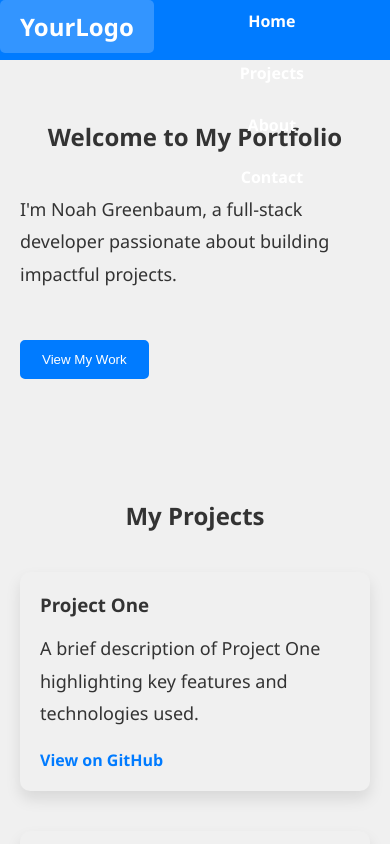
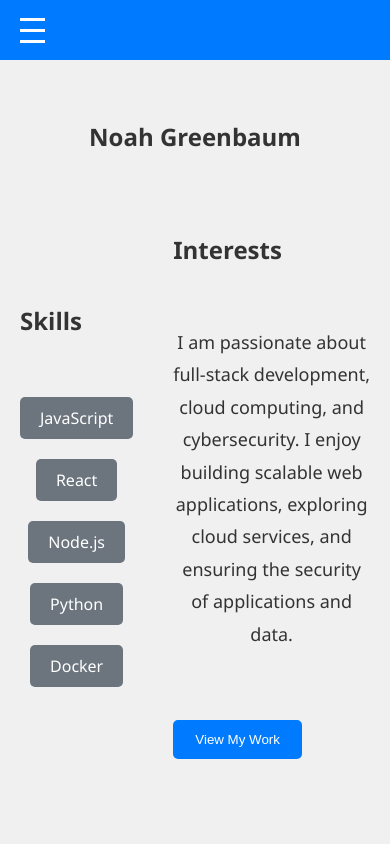
Before and after one commit to Noahg444/Noah-Personal-Portfolio, a React (Create React App) app: page / in a window 390 px wide. Shown: the top 844 px of the page. Built offline with nearby package versions, Linux system fonts and the light colour scheme.

Commit message:
Added skills section, Hamburger NavBar, and Updated minimal home page

```diff
--- a/src/components/About.js
+++ b/src/components/About.js
@@ -6,8 +6,12 @@ const About = () => {
         <section id="about">
             <h2>About Me</h2>
             <div className="about-content">
-                <img src="path/to/your/profile.jpg" alt="Your Name" />
-                <p>I'm a developer with a strong interest in building applications that solve real-world problems. I enjoy working with modern technologies and always look forward to learning new skills.</p>
+                <img src="https://via.placeholder.com/200" alt="Your Name" />
+                <div className="about-text">
+                    <p>I am a dedicated developer with a passion for creating innovative solutions. My journey in software development started with a curiosity for how things work, and it has grown into a fulfilling career.</p>
+                    <p>With expertise in React, JavaScript, and other modern web technologies, I strive to build applications that not only meet user needs but also provide a seamless experience. I'm always exploring new tools and frameworks to enhance my skill set.</p>
+                    <p>Beyond coding, I enjoy participating in hackathons, contributing to open-source projects, and connecting with fellow developers.</p>
+                </div>
             </div>
         </section>
     );
--- a/src/components/Home.js
+++ b/src/components/Home.js
@@ -4,9 +4,29 @@ import './../styles/main.css';
 const Home = () => {
     return (
         <section id="home">
-            <h1>Welcome to My Portfolio</h1>
-            <p>I'm Noah Greenbaum, a full-stack developer passionate about building impactful projects.</p>
-            <button onClick={() => window.location.href = '#projects'}>View My Work</button>
+            <h1>Noah Greenbaum</h1>
+            <div className="about-content">
+                <div className="skills">
+                    <h2>Skills</h2>
+                    <ul className="skills-list">
+                        <li>JavaScript</li>
+                        <li>React</li>
+                        <li>Node.js</li>
+                        <li>Python</li>
+                        <li>Docker</li>
+                    </ul>
+                </div>
+
+                <div className="interests">
+                    <h2>Interests</h2>
+                    <p>
+                        I am passionate about full-stack development, cloud computing, and cybersecurity.
+                        I enjoy building scalable web applications, exploring cloud services, and ensuring
+                        the security of applications and data.
+                    </p>
+                    <button onClick={() => window.location.href = '#projects'}>View My Work</button>
+                </div>
+            </div>
         </section>
     );
 };
--- a/src/components/Navbar.js
+++ b/src/components/Navbar.js
@@ -1,13 +1,20 @@
-import React from 'react';
+import React, { useState } from 'react';
 import './../styles/main.css';
 
 const Navbar = () => {
+    const [menuOpen, setMenuOpen] = useState(false);
+    const handleMenuToggle = () => {
+        setMenuOpen(!menuOpen);
+    };
+
     return (
         <nav>
-            <div className="logo">
-                <a href="#home">YourLogo</a>
+            <div className="menu-icon" onClick={handleMenuToggle}>
+                <div className={menuOpen ? 'line open' : 'line'}></div>
+                <div className={menuOpen ? 'line open' : 'line'}></div>
+                <div className={menuOpen ? 'line open' : 'line'}></div>
             </div>
-            <ul>
+            <ul className={menuOpen ? 'nav-links open' : 'nav-links'}>
                 <li><a href="#home">Home</a></li>
                 <li><a href="#projects">Projects</a></li>
                 <li><a href="#about">About</a></li>
--- a/src/styles/main.css
+++ b/src/styles/main.css
@@ -1,4 +1,4 @@
-/* Reset default browser styles */
+/* Global Styles */
 * {
     margin: 0;
     padding: 0;
@@ -8,41 +8,31 @@
 body {
     font-family: 'Segoe UI', Tahoma, Geneva, Verdana, sans-serif;
     background: #f0f0f0;
-    /* Light grey background */
     color: #333;
-    /* Dark text color */
-    margin: 0;
-    padding: 0;
     padding-top: 0;
-    /* Remove the padding-top */
 }
 
+/* Navigation */
 nav {
     position: fixed;
+    top: 0;
+    z-index: 1000;
     width: 100%;
+    height: 60px;
     background: #007BFF;
-    /* Blue background */
     padding: 10px 0;
     backdrop-filter: blur(10px);
-    top: 0;
-    /* Ensure nav is fixed at the top */
-    z-index: 1000;
-    /* Keep nav above other content */
-    height: 60px;
-    /* Set a fixed height for nav */
+    display: flex;
+    align-items: center;
+    justify-content: space-between;
 }
 
-nav ul {
+.nav-links {
+    display: flex;
     list-style: none;
-    display: flex;
-    justify-content: flex-end;
-
+    justify-content: center;
     gap: 20px;
-    padding-right: 50px;
-}
-
-nav li {
-    list-style: none;
+    /* Removed unnecessary padding */
 }
 
 nav a {
@@ -58,6 +48,34 @@ nav a:hover {
     border-radius: 5px;
 }
 
+/* Menu Icon */
+.menu-icon {
+    display: none;
+    flex-direction: column;
+    cursor: pointer;
+    padding: 10px 20px;
+}
+
+.menu-icon .line {
+    width: 25px;
+    height: 3px;
+    background: #fff;
+    margin: 4px 0;
+    transition: all 0.3s ease;
+}
+
+.menu-icon .line.open:nth-child(1) {
+    transform: rotate(45deg) translate(5px, 5px);
+}
+
+.menu-icon .line.open:nth-child(2) {
+    opacity: 0;
+}
+
+.menu-icon .line.open:nth-child(3) {
+    transform: rotate(-45deg) translate(7px, -7px);
+}
+
 /* Sections */
 section {
     padding: 80px 100px;
@@ -71,7 +89,7 @@ section h2 {
 
 section p {
     max-width: 800px;
-    margin: 0 auto 20px auto;
+    margin: 0 auto 20px;
     line-height: 1.8;
     font-size: 18px;
 }
@@ -80,9 +98,7 @@ section p {
 button {
     padding: 10px 20px;
     background: #007BFF;
-    /* Blue background */
     color: #fff;
-    /* White text */
     border: 2px solid #007BFF;
     border-radius: 5px;
     cursor: pointer;
@@ -91,16 +107,15 @@ button {
 
 button:hover {
     background: #0056b3;
-    /* Darker blue on hover */
-    color: #fff;
 }
 
-/* Project Cards */
+/* Project List */
 .project-list {
     display: flex;
     flex-wrap: wrap;
     justify-content: center;
     gap: 40px;
+    margin: 0 auto;
 }
 
 .project-card {
@@ -135,7 +150,7 @@ button:hover {
     text-decoration: underline;
 }
 
-/* Contact Form */
+/* Forms */
 form {
     max-width: 600px;
     margin: 0 auto;
@@ -179,16 +194,36 @@ footer p {
     margin: 0;
 }
 
-/* Media Queries for Responsiveness */
+/* Media Queries */
 @media (max-width: 768px) {
-    nav ul {
+    .menu-icon {
+        display: flex;
+    }
+
+    .nav-links {
+        position: fixed;
+        top: 60px;
+        right: 0;
+        width: 100%;
+        height: calc(100vh - 60px);
+        background: #007BFF;
         flex-direction: column;
         align-items: center;
-        padding-right: 0;
+        justify-content: center;
+        transform: translateX(100%);
+        transition: transform 0.3s ease-in-out;
     }
 
-    nav li {
-        margin-bottom: 10px;
+    .nav-links.open {
+        transform: translateX(0);
+    }
+
+    .nav-links li {
+        margin: 20px 0;
+    }
+
+    .nav-links a {
+        font-size: 24px;
     }
 
     section {
@@ -205,27 +240,18 @@ footer p {
     }
 }
 
-/* Logo */
-.logo {
-    float: left;
-    margin-left: 50px;
-}
-
-.logo a {
-    color: #fff;
-    font-size: 24px;
-    text-decoration: none;
-    font-weight: bold;
-}
-
-/* Clearfix for nav */
+/* Clearfix */
 nav::after {
     content: "";
     display: table;
     clear: both;
 }
 
-/* Home Section Button */
+/* Home Section */
+#home {
+    margin-top: 60px;
+}
+
 #home button {
     margin-top: 30px;
 }
@@ -236,6 +262,68 @@ nav::after {
     align-items: center;
     justify-content: center;
     gap: 40px;
+    flex-wrap: wrap;
+}
+
+/* Skills Section */
+.skills {
+    margin-top: 40px;
+    text-align: center;
+    display: flex;
+    justify-content: space-between;
+    align-items: flex-start;
+    gap: 40px;
+    flex-wrap: wrap;
+}
+
+.skills h2 {
+    margin-bottom: 20px;
+}
+
+.skills-list {
+    display: flex;
+    justify-content: center;
+    gap: 20px;
+    flex-wrap: wrap;
+}
+
+.skills-list li {
+    list-style: none;
+    background: #6c757d;
+    /* Less prominent color */
+    color: #fff;
+    padding: 10px 20px;
+    border-radius: 5px;
+}
+
+/* Interests Section */
+.interests {
+    margin-top: 40px;
+    text-align: center;
+    display: flex;
+    justify-content: space-between;
+    align-items: flex-start;
+    gap: 40px;
+    flex-wrap: wrap;
+}
+
+.interests h2 {
+    margin-bottom: 20px;
+}
+
+.interests p {
+    max-width: 800px;
+    margin: 0 auto;
+    line-height: 1.8;
+    font-size: 18px;
+}
+
+.skills {
+    flex: 1;
+}
+
+.interests {
+    flex: 2;
 }
 
 .about-content img {
@@ -243,21 +331,3 @@ nav::after {
     width: 200px;
     height: 200px;
 }
-
-@media (max-width: 768px) {
-    /* ...existing media queries... */
-
-    .about-content {
-        flex-direction: column;
-    }
-
-    .logo {
-        margin-left: 0;
-        text-align: center;
-    }
-}
-
-#home {
-    margin-top: 60px;
-    /* Push the home section below the navbar */
-}
```
